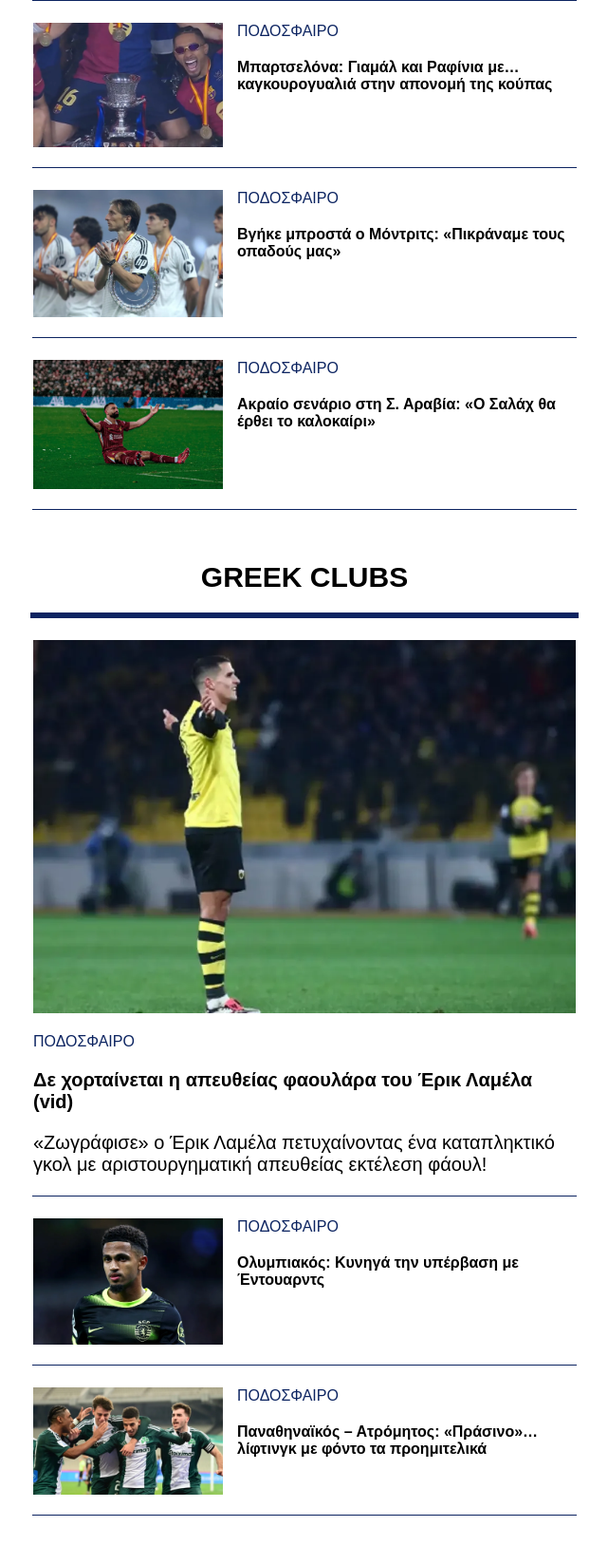
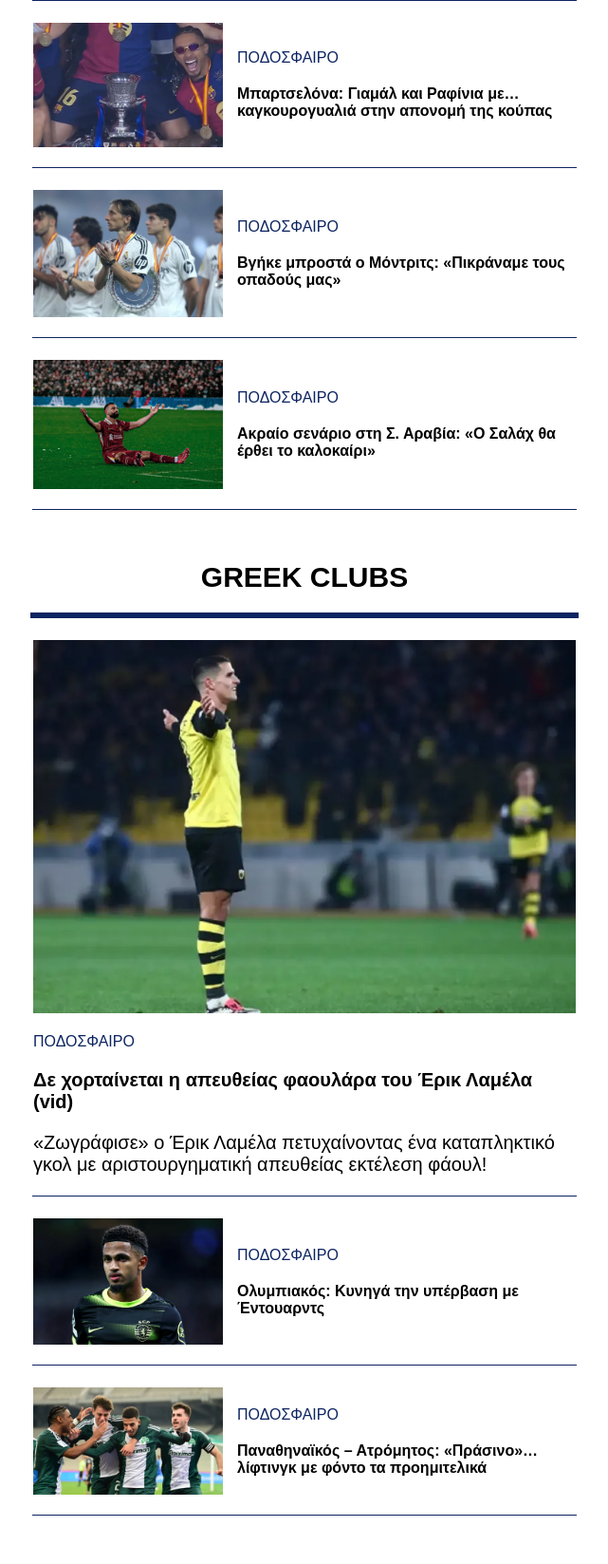
Before and after one commit to Ntinos47/Sportsking.gr-Table, a plain HTML site: page index.html in a window 1280 px wide. Shown: the part 871-2518 px from the top of the page at 95% size, without its empty margins (319-960 px from the left). Drawn offline with Linux system fonts and the light colour scheme.

Commit message:
Fix Padding and image center

```diff
--- a/index.html
+++ b/index.html
@@ -42,7 +42,7 @@
                     <tr>
                         <td class="small-article" style="background-color:#fff; font-size:20px; color:#555; border-bottom:1px solid #0c2461; ">
                             <div class="paddind" style="padding: 20px 0;">
-                                <div class="content-wrapper" style="cursor: pointer; display: flex; justify-content:flex-start;">
+                                <div class="content-wrapper" style="cursor: pointer; display: flex; justify-content:flex-start; align-items: center;">
                                     <img src="img/raphinha.jpg" alt="Small Article Image" class="small-image" style="width:200px; max-width:100%; height: auto; margin-right:15px;">
                                     <div class="wrap-article-meta" style="display:flex; flex-direction:column;">
                                         <p class="category-small" style="text-align:start; font-weight:400; color:#0c2461; margin-top:0; margin-bottom:20px; font-size: 16px;">ΠΟΔΟΣΦΑΙΡΟ</p>
@@ -55,7 +55,7 @@
                     <tr>
                         <td class="small-article" style="background-color:#fff; font-size:20px; color:#555; border-bottom:1px solid #0c2461;">
                             <div class="paddind" style="padding: 20px 0;">
-                                <div class="content-wrapper" style="cursor: pointer; display: flex; justify-content:flex-start;">
+                                <div class="content-wrapper" style="cursor: pointer; display: flex; justify-content:flex-start; align-items: center;">
                                     <img src="img/modric33.jpg" alt="Small Article Image" class="small-image" style="width:200px; max-width:100%; height: auto; margin-right:15px;">
                                     <div class="wrap-article-meta" style="display:flex; flex-direction:column;">
                                         <p class="category-small" style="text-align:start; font-weight:400; color:#0c2461; margin-top:0; margin-bottom:20px; font-size: 16px;">ΠΟΔΟΣΦΑΙΡΟ</p>
@@ -68,7 +68,7 @@
                     <tr>
                         <td class="small-article" style="background-color:#fff; font-size:20px; color:#555; border-bottom:1px solid #0c2461;">
                             <div class="paddind" style="padding: 20px 0;">
-                                <div class="content-wrapper" style="cursor: pointer; display: flex; justify-content:flex-start;">
+                                <div class="content-wrapper" style="cursor: pointer; display: flex; justify-content:flex-start; align-items: center;">
                                     <img src="img/salah-pan.jpg" alt="Small Article Image" class="small-image" style="width:200px; max-width:100%; height: auto; margin-right:15px;">
                                     <div class="wrap-article-meta" style="display:flex; flex-direction:column;">
                                         <p class="category-small" style="text-align:start; font-weight:400; color:#0c2461; margin-top:0; margin-bottom:20px; font-size: 16px;">ΠΟΔΟΣΦΑΙΡΟ</p>
@@ -98,7 +98,7 @@
                     <tr>
                         <td class="small-article" style="background-color:#fff; font-size:20px; color:#555; border-bottom:1px solid #0c2461;">
                             <div class="paddind" style="padding: 20px 0;">
-                                <div class="content-wrapper" style="cursor: pointer; display: flex; justify-content:flex-start;">
+                                <div class="content-wrapper" style="cursor: pointer; display: flex; justify-content:flex-start; align-items: center;">
                                     <img src="img/eduards533.jpg" alt="Small Article Image" class="small-image" style="width:200px; max-width:100%; height: auto; margin-right:15px;">
                                     <div class="wrap-article-meta" style="display:flex; flex-direction:column;">
                                         <p class="category-small" style="text-align:start; font-weight:400; color:#0c2461; margin-top:0; margin-bottom:20px; font-size: 16px;">ΠΟΔΟΣΦΑΙΡΟ</p>
@@ -111,7 +111,7 @@
                     <tr>
                         <td class="small-article" style="background-color:#fff; font-size:20px; color:#555; border-bottom:1px solid #0c2461;">
                             <div class="paddind" style="padding: 20px 0;">
-                                <div class="content-wrapper" style="cursor: pointer; display: flex; justify-content:flex-start;">
+                                <div class="content-wrapper" style="cursor: pointer; display: flex; justify-content:flex-start; align-items: center;">
                                     <img src="img/pao33.jpg" alt="Small Article Image" class="small-image" style="width:200px; max-width:100%; height: auto; margin-right:15px;">
                                     <div class="wrap-article-meta" style="display:flex; flex-direction:column;">
                                         <p class="category-small" style="text-align:start; font-weight:400; color:#0c2461; margin-top:0; margin-bottom:20px; font-size: 16px;">ΠΟΔΟΣΦΑΙΡΟ</p>
@@ -141,7 +141,7 @@
                     <tr>
                         <td class="small-article" style="background-color:#fff; font-size:20px; color:#555; border-bottom:1px solid #0c2461;">
                             <div class="paddind" style="padding: 20px 0;">
-                                <div class="content-wrapper" style="cursor: pointer; display: flex; justify-content:flex-start;">
+                                <div class="content-wrapper" style="cursor: pointer; display: flex; justify-content:flex-start; align-items: center;">
                                     <img src="img/ancelotti.jpg" alt="Small Article Image" class="small-image" style="width:200px; max-width:100%; height: auto; margin-right:15px;">
                                     <div class="wrap-article-meta" style="display:flex; flex-direction:column;">
                                         <p class="category-small" style="text-align:start; font-weight:400; color:#0c2461; margin-top:0; margin-bottom:20px; font-size: 16px;">ΠΟΔΟΣΦΑΙΡΟ</p>
@@ -154,7 +154,7 @@
                     <tr>
                         <td class="small-article" style="background-color:#fff; font-size:20px; color:#555; border-bottom:1px solid #0c2461;">
                             <div class="paddind" style="padding: 20px 0;">
-                                <div class="content-wrapper" style="cursor: pointer; display: flex; justify-content:flex-start;">
+                                <div class="content-wrapper" style="cursor: pointer; display: flex; justify-content:flex-start; align-items: center;">
                                     <img src="img/kvaratskhelia22.jpg" alt="Small Article Image" class="small-image" style="width:200px; max-width:100%; height: auto; margin-right:15px;">
                                     <div class="wrap-article-meta" style="display:flex; flex-direction:column;">
                                         <p class="category-small" style="text-align:start; font-weight:400; color:#0c2461; margin-top:0; margin-bottom:20px; font-size: 16px;">ΠΟΔΟΣΦΑΙΡΟ</p>
```
